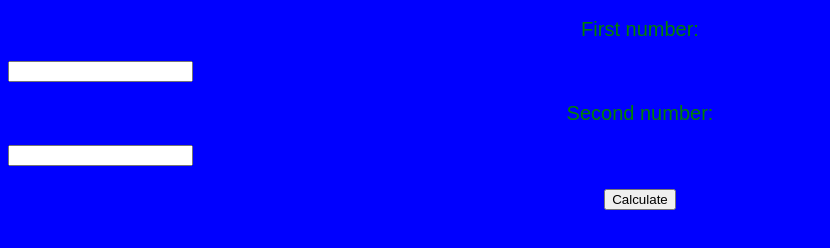
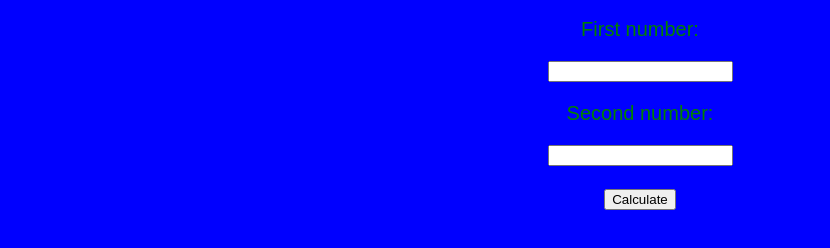
Before and after one commit to KrallBoras/TSNetlifyTest, a website: page index.html in a window 1280 px wide. Shown: the part 90-338 px from the top of the page, without its empty margins (0-830 px from the left). Drawn offline with Linux system fonts and the light colour scheme.

Commit message:
made the input fields centered

```diff
--- a/index.html
+++ b/index.html
@@ -10,6 +10,7 @@
 </head>
 <body>
     <h1>My typescript app</h1>
+    <div class="main">
     <p>First number:</p>
     <input type="number" id="a">
     <p>Second number:</p>
@@ -17,6 +18,7 @@
     <p>
         <button onclick="calculate(parseInt(document.getElementById('a').value), parseInt(document.getElementById('b').value))">Calculate</button>
     </p>
+     </div>
     <script src="dist/app.js"></script>
 </body>
 </html>
--- a/style.scss
+++ b/style.scss
@@ -17,3 +17,7 @@ p{
     margin-top: 20px;
     font-size: 20px;
 }
+
+div{
+text-align: center;
+}
```
Also changed, not shown: style.css, 1 other file.
